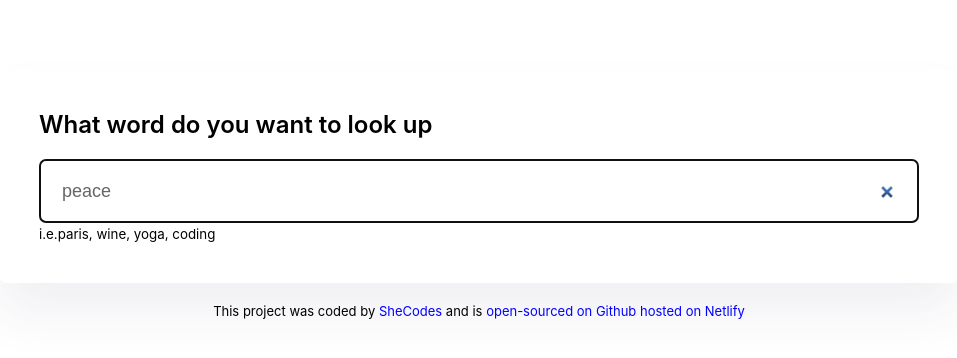
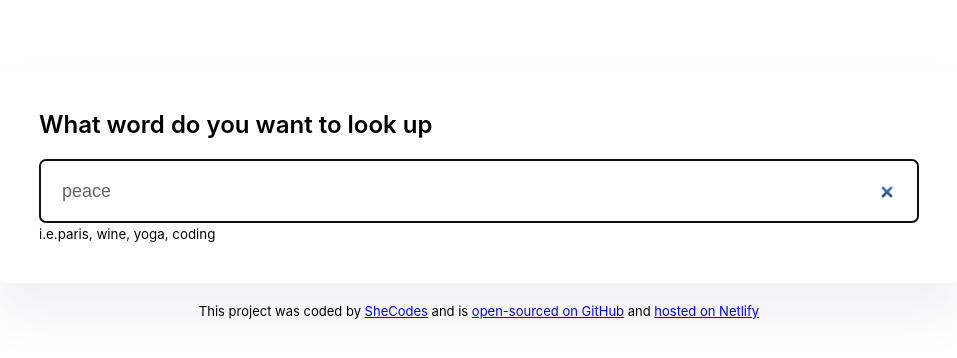
Before and after one commit to Oksihup/dictionary-project, a React (Create React App) app: page / in a window 1280 px wide. Shown: the top 358 px of the page, without its empty margins (161-1118 px from the left). Built offline with nearby package versions, Linux system fonts and the light colour scheme; no server answers.

Commit message:
Added links

```diff
--- a/src/App.js
+++ b/src/App.js
@@ -9,9 +9,31 @@
           <a></a>
         </header>
         <Dictionary defaultKeyword="peace" />
-        <footer className="App-footer">
-          This project was coded by <a>SheCodes</a> and is{" "}
-          <a>open-sourced on Github</a> <a>hosted on Netlify</a>
+        <footer>
+          This project was coded by{" "}
+          <a
+            href="https://www.shecodes.io/"
+            target="_blank"
+            rel="noopener noreferrer"
+          >
+            SheCodes
+          </a>{" "}
+          and is{" "}
+          <a
+            href="https://github.com/shecodesio/dictionary"
+            target="_blank"
+            rel="noopener noreferrer"
+          >
+            open-sourced on GitHub
+          </a>{" "}
+          and{" "}
+          <a
+            href="https://shecodes-dictionary.netlify.app/"
+            target="_blank"
+            rel="noopener noreferrer"
+          >
+            hosted on Netlify
+          </a>
         </footer>
       </div>
     </div>
```
